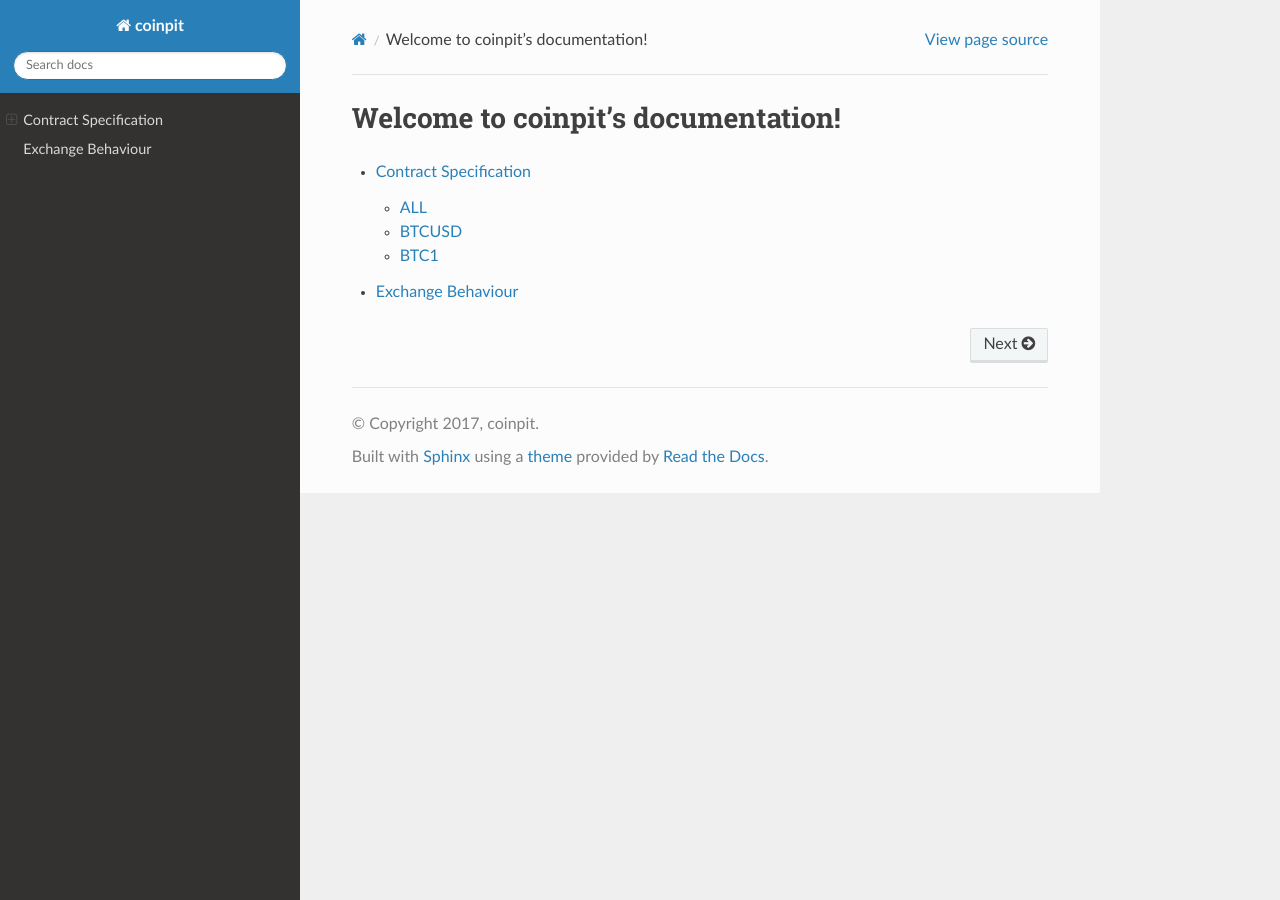
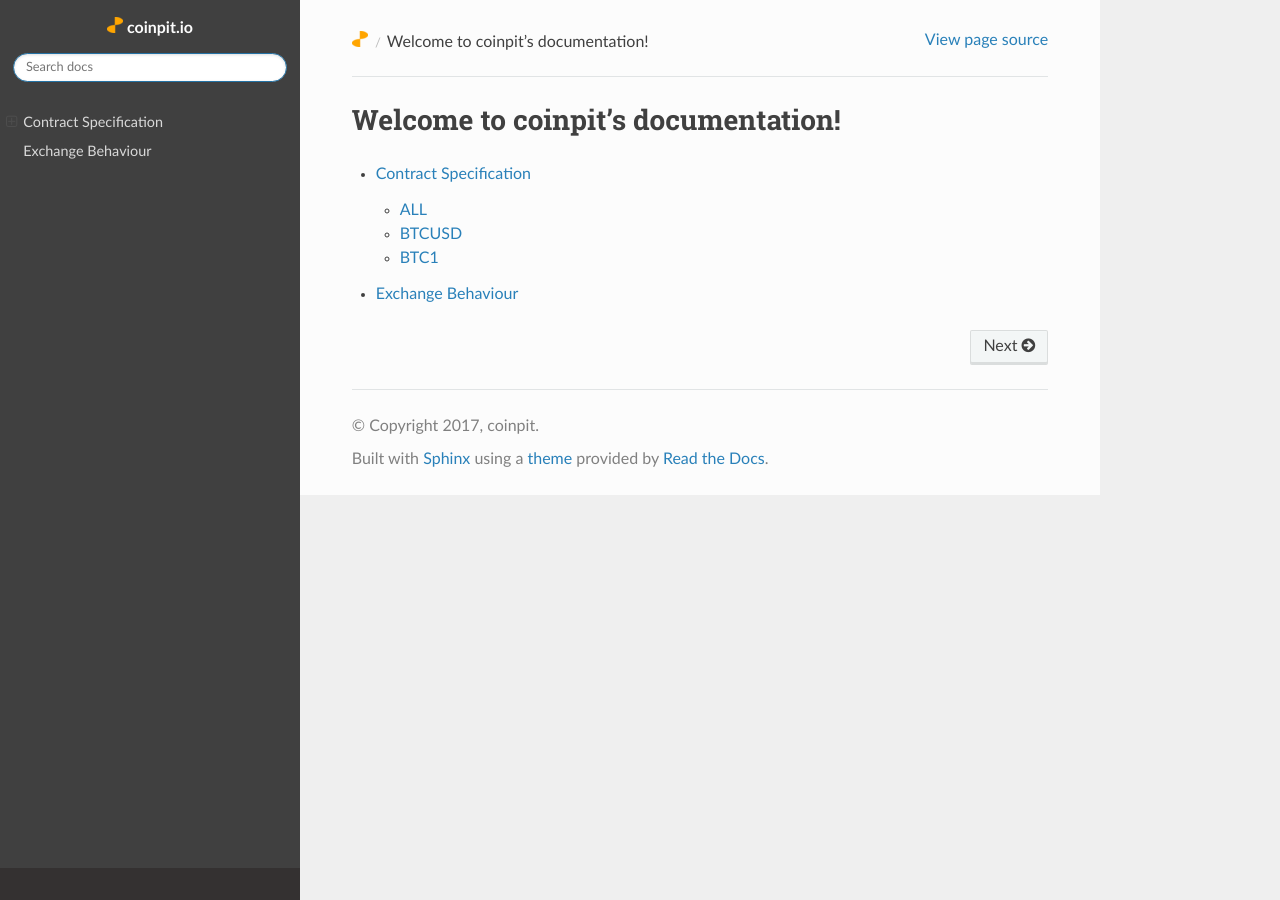
Before and after one commit to bharathrao/coinpitdocs, a Sphinx documentation site: the page built from docs/source/index.rst, in a window 1280 px wide. Built offline with Sphinx 7.4.7 and the Read the Docs theme 2.0.0, drawn with Linux system fonts in a browser that asks for light colours; formulas are drawn with MathJax 3.

Commit message:
change the icon and link in navigation bar

```diff
--- /dev/null
+++ b/docs/source/_static/coinpit.js
@@ -0,0 +1,7 @@
+function changeLink() {
+    var alink = document.getElementsByClassName("icon icon-home")[0];
+	if (alink instanceof HTMLAnchorElement) {
+		alink.href = "https://coinpit.io"
+	}
+}
+window.onload = changeLink;
--- a/docs/source/_static/css/coinpit.css
+++ b/docs/source/_static/css/coinpit.css
@@ -3,3 +3,13 @@
 table.docutils div.line-block {
     margin-left: 0;
 }
+
+.fa-home:before, .icon-home:before {
+    content: url("../favicon-16x16.png");
+}
+.wy-side-nav-search {
+    background-color: #404040;
+}
+.wy-side-scroll {
+    background-color: #404040;
+}
--- /dev/null
+++ b/docs/source/_templates/layout.html
@@ -0,0 +1,2 @@
+{% extends "!layout.html" %}
+{% set script_files = script_files + ["_static/coinpit.js"] %}
--- a/docs/source/conf.py
+++ b/docs/source/conf.py
@@ -47,7 +47,7 @@
 master_doc = 'index'
 
 # General information about the project.
-project = u'coinpit'
+project = u'coinpit.io'
 copyright = u'2017, coinpit'
 author = u'coinpit'
 
```
Also changed, not shown: README.md (+8 -1 lines), docs/source/_static/favicon-16x16.png (added).
